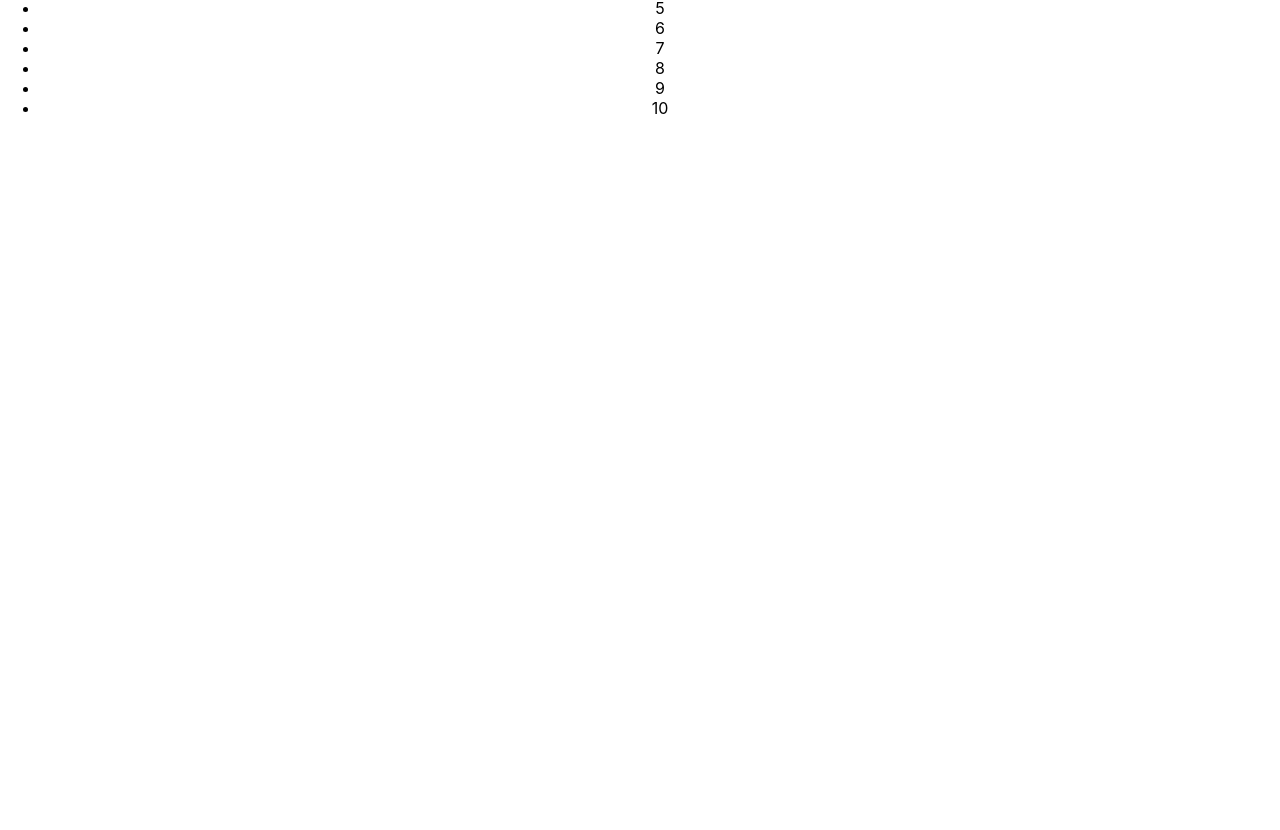
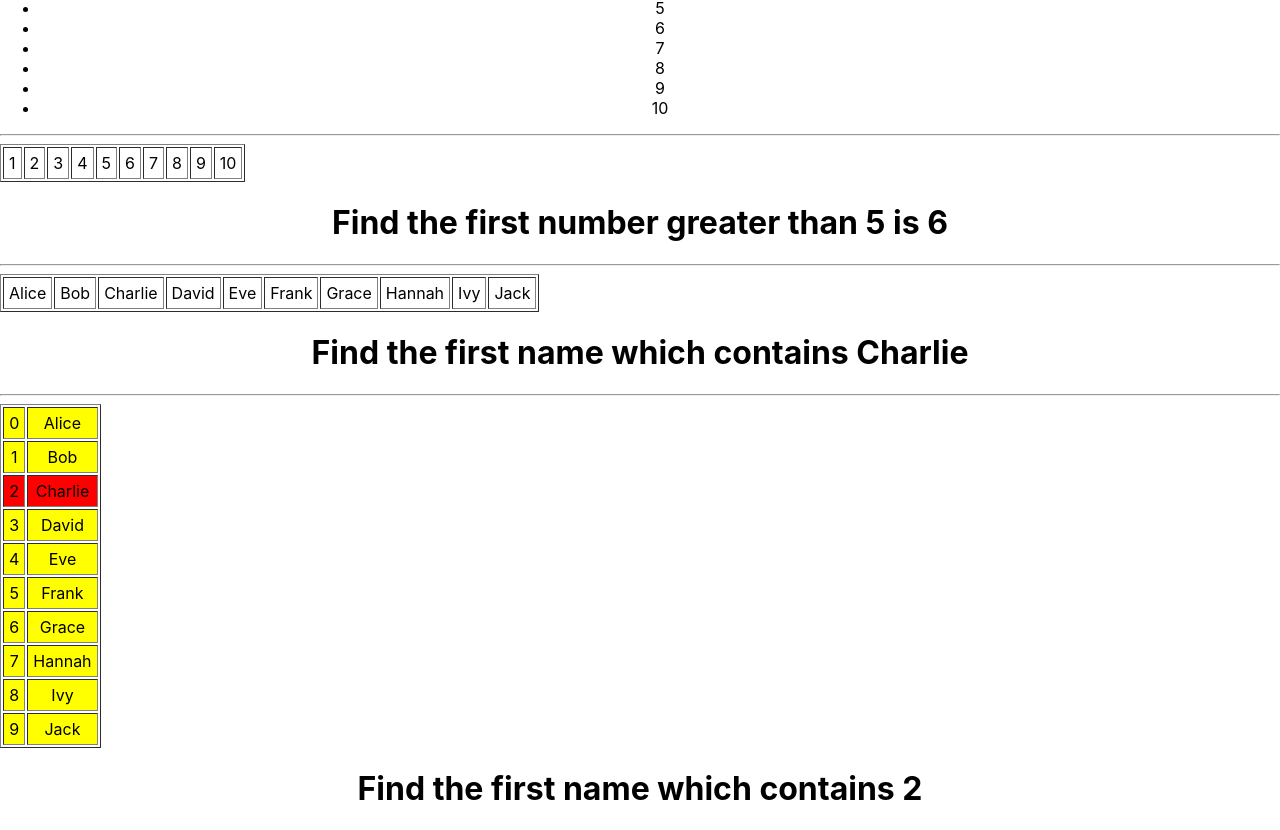
Before and after one commit to dulhara19/React-Learning-Project-phase02, a React (Create React App) app in the folder testreactapp02/: page / in a window 1280 px wide. Shown: the part 852-1682 px from the top of the page. Before the commit the page ends 986 px from the top, so only its background shows below. Built offline with nearby package versions, Linux system fonts and the light colour scheme.

Commit message:
added array method findIndex

```diff
--- a/testreactapp02/src/App.js
+++ b/testreactapp02/src/App.js
@@ -3,6 +3,8 @@ import ArrayMap from "./component/ArrayMap";
 import ArrayFilter from "./component/ArrayFilter";
 import ArrayReduce from "./component/ArrayReduce";
 import Foreach from "./component/ForEach";
+import ArrayFind from "./component/ArrayFind";
+import ArrayFindIndex from "./component/ArrayFindIndex";
 
 const names = [
   "Alice",
@@ -28,6 +30,8 @@ function App() {
       <ArrayFilter names={names} />
       <ArrayReduce numberlist={numbers} />
       <Foreach numberlist={numbers} />
+      <ArrayFind numbers={numbers} names={names} />
+      <ArrayFindIndex names={names} />
     </div>
   );
 }
--- /dev/null
+++ b/testreactapp02/src/component/ArrayFind.jsx
@@ -0,0 +1,37 @@
+const ArrayFind = ({ numbers, names }) => {
+  const sum = numbers.find((number) => number > 5);
+  const foundname = names.find((name) => name.includes("r"));
+  return (
+    <div className="">
+      <hr />
+      <table border={1} cellPadding={5}>
+        <tr>
+          {numbers.map((num, index) => {
+            return (
+              <td align="center" key={index}>
+                {num}
+              </td>
+            );
+          })}
+        </tr>
+      </table>
+
+      <h1>Find the first number greater than 5 is {sum}</h1>
+      <hr />
+      <table border={1} cellPadding={5}>
+        <tr>
+          {names.map((nme, index) => {
+            return (
+              <td align="center" key={index}>
+                {nme}
+              </td>
+            );
+          })}
+        </tr>
+      </table>
+
+      <h1>Find the first name which contains {foundname}</h1>
+    </div>
+  );
+};
+export default ArrayFind;
--- /dev/null
+++ b/testreactapp02/src/component/ArrayFindIndex.jsx
@@ -0,0 +1,26 @@
+const ArrayFindIndex = ({ names }) => {
+  const FoundIndex = names.findIndex((name) => name.includes("r"));
+  return (
+    <div className="">
+      <hr />
+
+      <table border={1} cellPadding={5}>
+        {names.map((nme, index) => {
+          return (
+            <tr bgcolor={index === FoundIndex ? "red" : "yellow"}>
+              <td align="center" key={index}>
+                {index}
+              </td>
+              <td align="center" key={index}>
+                {nme}
+              </td>
+            </tr>
+          );
+        })}
+      </table>
+
+      <h1>Find the first name which contains {FoundIndex}</h1>
+    </div>
+  );
+};
+export default ArrayFindIndex;
```
